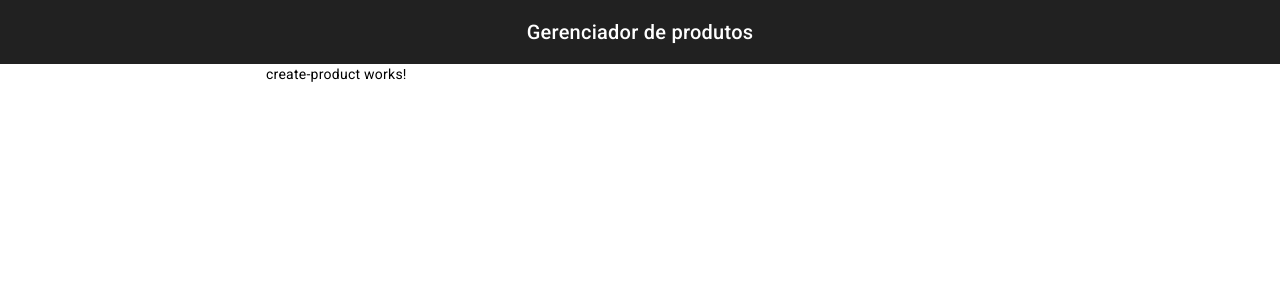
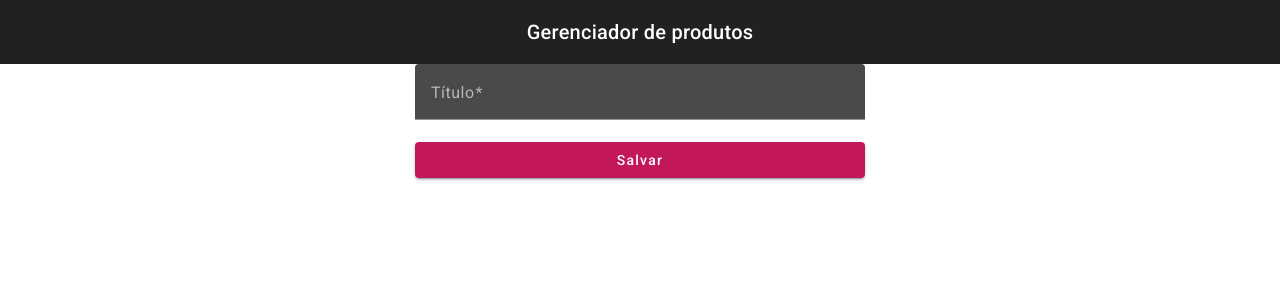
Before and after one commit to CleytonLu/product-store, an Angular app: page /create-product in a window 1280 px wide. Shown: the top 300 px of the page. Built offline with nearby package versions, Linux system fonts and the light colour scheme.

Commit message:
Criação de cadastro de produtos

```diff
--- a/db.json
+++ b/db.json
@@ -1,8 +1,12 @@
 {
   "products": [
     {
-      "id": 1,
+      "id": "1",
       "title": "Produto de teste"
+    },
+    {
+      "id": "d320",
+      "title": "Cleyton"
     }
   ]
 }
--- a/package.json
+++ b/package.json
@@ -6,7 +6,8 @@
     "start": "ng serve",
     "build": "ng build",
     "watch": "ng build --watch --configuration development",
-    "test": "ng test"
+    "test": "ng test",
+    "start:server": "npx json-server db.json"
   },
   "private": true,
   "dependencies": {
--- a/src/app/components/create-product/create-product.component.html
+++ b/src/app/components/create-product/create-product.component.html
@@ -1 +1,15 @@
-<p>create-product works!</p>
+<form [formGroup]="form" (ngSubmit)="onSubmit()" class="form-container">
+  <div class="form-content-container">
+    <mat-form-field>
+      <mat-label>Título</mat-label>
+      <input
+        type="text"
+        matInput
+        formControlName="title"
+        placeholder="Título"
+      />
+    </mat-form-field>
+
+    <button type="submit" mat-raised-button color="primary">Salvar</button>
+  </div>
+</form>
--- a/src/app/components/create-product/create-product.component.scss
+++ b/src/app/components/create-product/create-product.component.scss
@@ -0,0 +1,11 @@
+.form-container{
+  display: flex;
+  justify-content: center;
+}
+
+.form-content-container{
+  width: 100%;
+  max-width: 450px;
+  display: flex;
+  flex-direction: column;
+}
--- a/src/app/components/create-product/create-product.component.ts
+++ b/src/app/components/create-product/create-product.component.ts
@@ -1,12 +1,43 @@
-import { Component } from '@angular/core';
+import { Component, inject } from '@angular/core';
+import {
+  FormControl,
+  FormGroup,
+  ReactiveFormsModule,
+  Validators,
+} from '@angular/forms';
+import { MatButtonModule } from '@angular/material/button';
+import { MatFormFieldModule } from '@angular/material/form-field';
+import { MatInput, MatInputModule } from '@angular/material/input';
+import { ProductsService } from '../../services';
+import { CreateProduct } from '../../services/interfaces';
 
 @Component({
   selector: 'app-create-product',
   standalone: true,
-  imports: [],
+  imports: [
+    ReactiveFormsModule,
+    MatFormFieldModule,
+    MatInputModule,
+    MatInput,
+    MatButtonModule,
+  ],
   templateUrl: './create-product.component.html',
-  styleUrl: './create-product.component.scss'
+  styleUrl: './create-product.component.scss',
 })
 export class CreateProductComponent {
+  productServices = inject(ProductsService);
 
+  form = new FormGroup({
+    title: new FormControl<string>('', {
+      nonNullable: true,
+      validators: Validators.required,
+    }),
+  });
+
+  onSubmit() {
+    const payload: CreateProduct = { title: this.form.value?.title! };
+    this.productServices.create(payload).subscribe(() => {
+      alert('Sucesso!');
+    });
+  }
 }
--- a/src/app/components/list/components/card/card.component.html
+++ b/src/app/components/list/components/card/card.component.html
@@ -1,6 +1,6 @@
 <mat-card appearance="outlined">
   <mat-card-header>
-    <mat-card-title> {{ product().title }}</mat-card-title>
+    <mat-card-title> {{ product.title }}</mat-card-title>
   </mat-card-header>
   <mat-card-actions>
     <button mat-button>Editar</button>
--- a/src/app/components/list/components/card/card.component.ts
+++ b/src/app/components/list/components/card/card.component.ts
@@ -1,4 +1,4 @@
-import { Component, input } from '@angular/core';
+import { Component, inject, Input, input, OnInit } from '@angular/core';
 import { MatCardModule } from '@angular/material/card';
 import { MatButtonModule } from '@angular/material/button';
 import { Products } from '../../../../services/interfaces';
@@ -11,5 +11,5 @@ import { Products } from '../../../../services/interfaces';
   styleUrl: './card.component.scss',
 })
 export class CardComponent {
-  product = input.required<Products>();
+  @Input() product!: Products;
 }
--- /dev/null
+++ b/src/app/services/interfaces/create-product.interface.ts
@@ -0,0 +1,3 @@
+import { Products } from './products.interface';
+
+export type CreateProduct = Omit<Products, 'id'>;
--- a/src/app/services/interfaces/index.ts
+++ b/src/app/services/interfaces/index.ts
@@ -1 +1,2 @@
-export * from './products';
+export * from './products.interface';
+export * from './create-product.interface';
--- a/src/app/services/products.service.ts
+++ b/src/app/services/products.service.ts
@@ -1,6 +1,6 @@
 import { HttpClient } from '@angular/common/http';
 import { inject, Injectable } from '@angular/core';
-import { Products } from './interfaces';
+import { CreateProduct, Products } from './interfaces';
 
 @Injectable({
   providedIn: 'root',
@@ -11,4 +11,8 @@ export class ProductsService {
   getAll() {
     return this.httpClient.get<Products[]>('/api/products');
   }
+
+  create(payload: CreateProduct) {
+    return this.httpClient.post<Products>('/api/products', payload);
+  }
 }
```
Also changed, not shown: src/app/services/interfaces/products.interface.ts (renamed from src/app/services/interfaces/products.ts).
